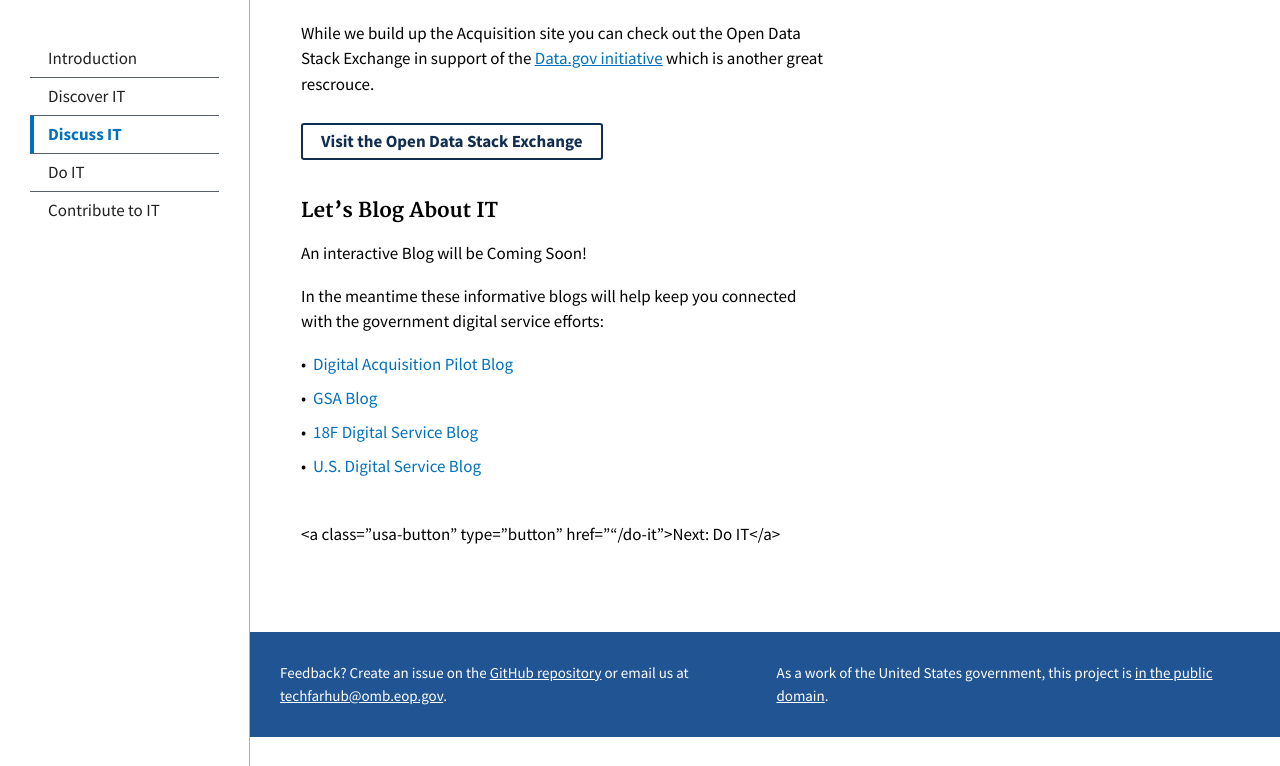
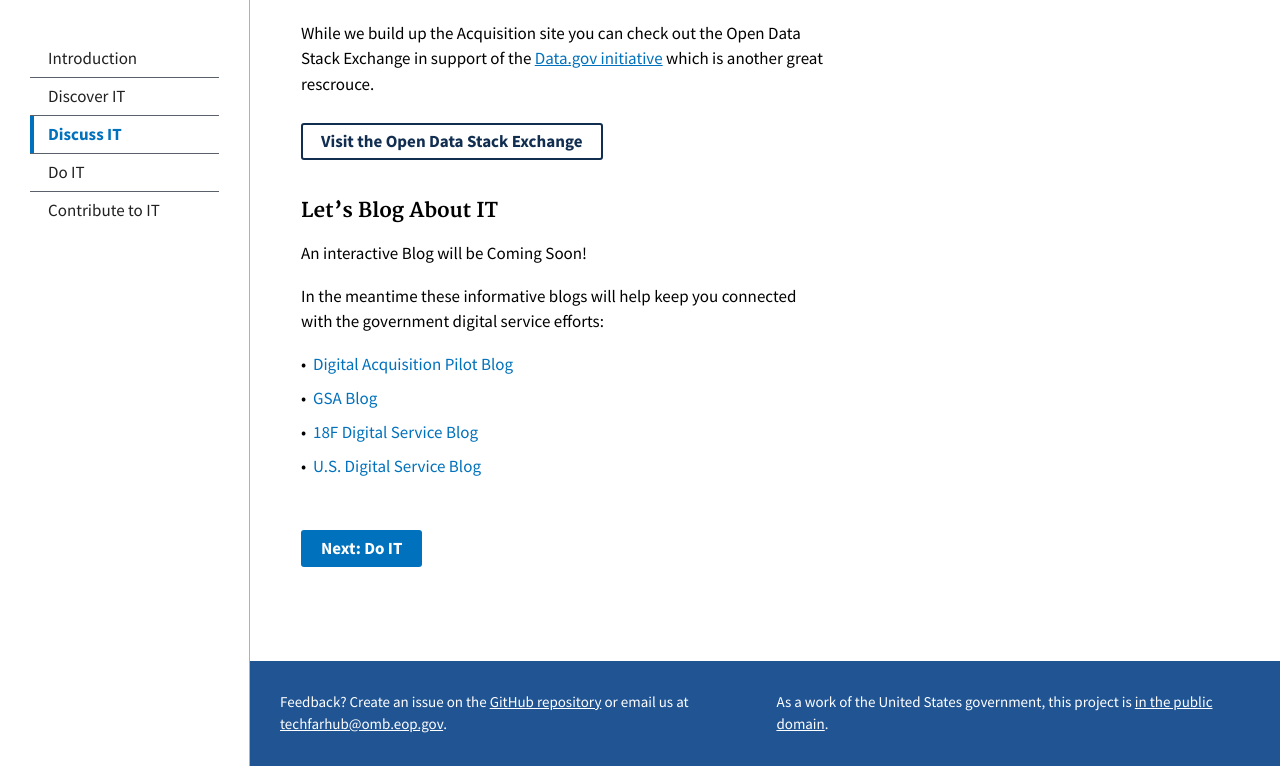
Before and after one commit to usds/techfar-hub, a Jekyll site: the page built from _topics/2_discuss-IT.md, in a window 1280 px wide and 900 px high, scrolled down 865 px, cut to the strip 134-900 px from the top of the window. Built offline with Jekyll 4.4.1, drawn with Linux system fonts in a browser that asks for light colours; before the commit the page ends 1736 px from its top, so only the background shows below that.

Commit message:
fixed link

```diff
--- a/_topics/2_discuss-IT.md
+++ b/_topics/2_discuss-IT.md
@@ -27,4 +27,4 @@
 - [18F Digital Service Blog](https://18f.gsa.gov/blog/){:target="_blank"}
 - [U.S. Digital Service Blog](https://medium.com/@USDigitalService){:target="_blank"}
 
-<a class="usa-button" type="button" href=""{{ site.baseurl }}/do-it">Next: Do IT</a>
+<a class="usa-button" type="button" href="{{ site.baseurl }}/do-IT">Next: Do IT</a>
```
